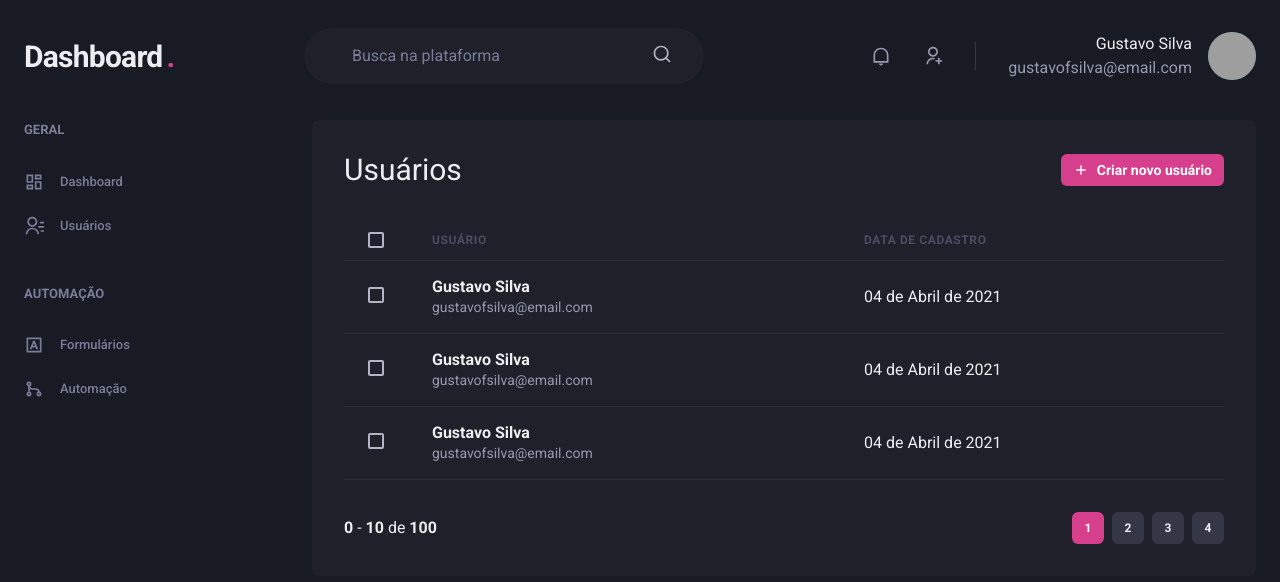
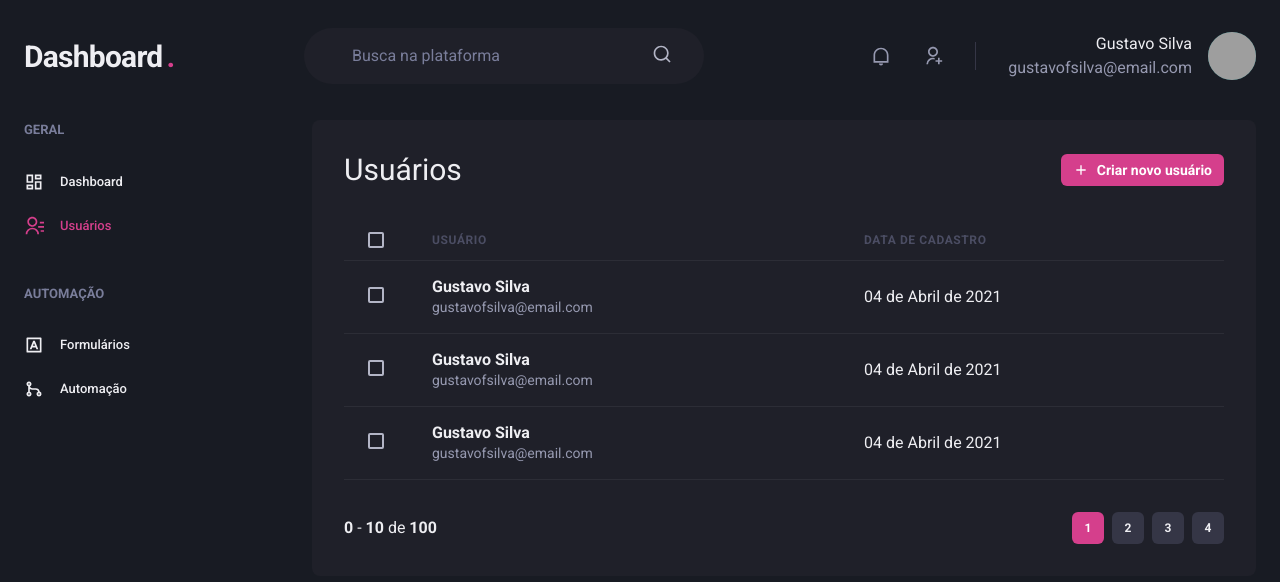
Before and after one commit to gustavosilvaf/study-dashboard, a Next.js app: page /users in a window 1280 px wide. Shown: the top 582 px of the page. Built offline with nearby package versions, Linux system fonts and the light colour scheme; grey boxes are pictures that could not be loaded.

Commit message:
Created active link on sidebar

```diff
--- a/src/components/Sidebar/NavLink.tsx
+++ b/src/components/Sidebar/NavLink.tsx
@@ -1,6 +1,7 @@
-import { Link as ChakraLink, Icon, Text, LinkProps } from "@chakra-ui/react";
-import { IconType } from "react-icons";
+import {Icon, Link as ChakraLink, LinkProps, Text} from "@chakra-ui/react";
+import {IconType} from "react-icons";
 import Link from 'next/link'
+import {useRouter} from "next/dist/client/router";
 
 export interface NavLinkProps extends LinkProps {
     name: string;
@@ -8,11 +9,15 @@ export interface NavLinkProps extends LinkProps {
     link: string;
 }
 
-export const NavLink = ({ name, icon, link, ...rest }: NavLinkProps) => {
+export const NavLink = ({name, icon, link, ...rest}: NavLinkProps) => {
+    const {asPath} = useRouter();
+
+    const colorToUse = asPath === link || asPath.startsWith(link)? "pink.500" : "gray.50";
+
     return (
         <Link href={link} passHref>
-          <ChakraLink display="flex" align="center" {...rest}>
-              <Icon as={icon} fontSize="20" />
+            <ChakraLink display="flex" align="center" {...rest} color={colorToUse}>
+                <Icon as={icon} fontSize="20"/>
                 <Text ml="4" fontWeight="medium">
                     {name}
                 </Text>
```
Lines whose indentation alone changed are shown as unchanged.
